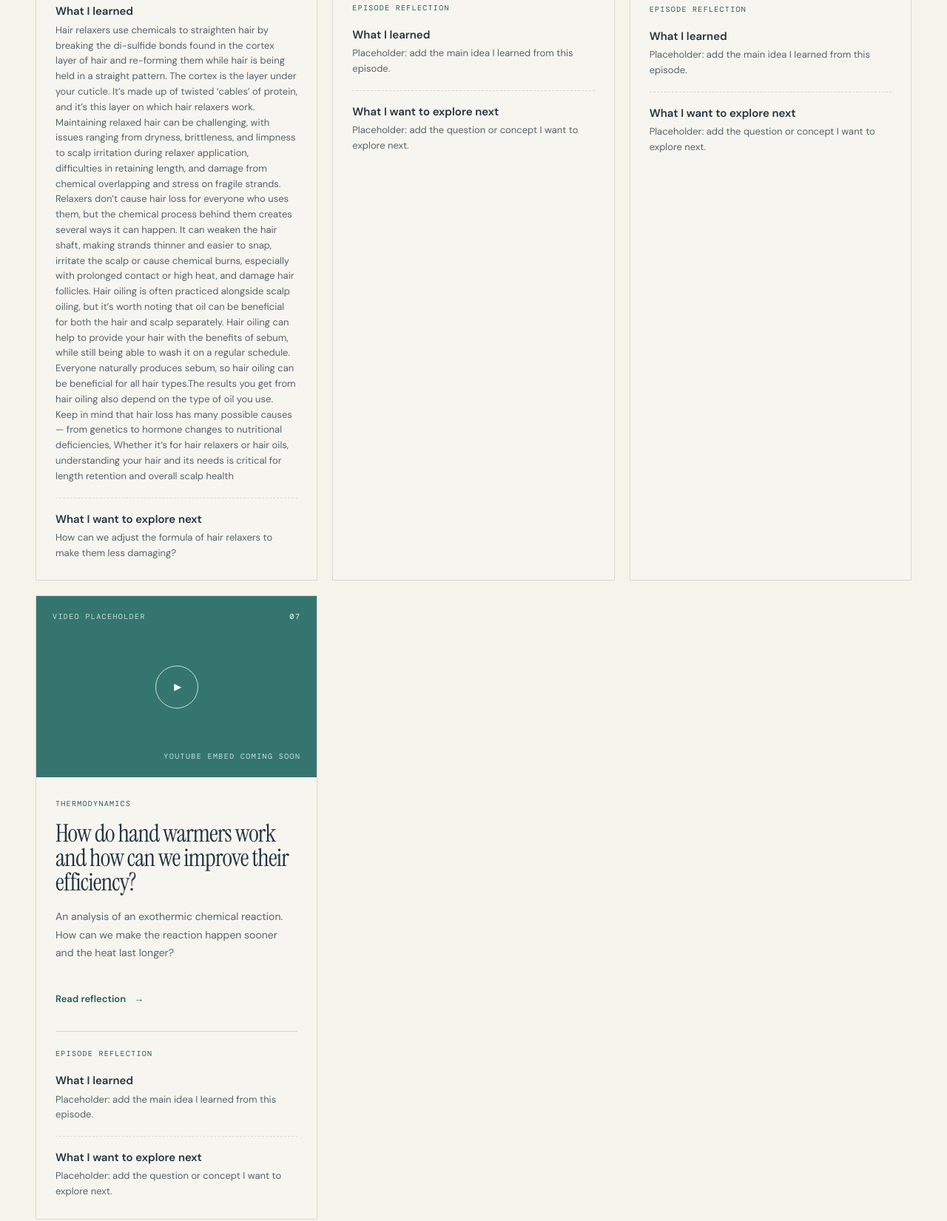
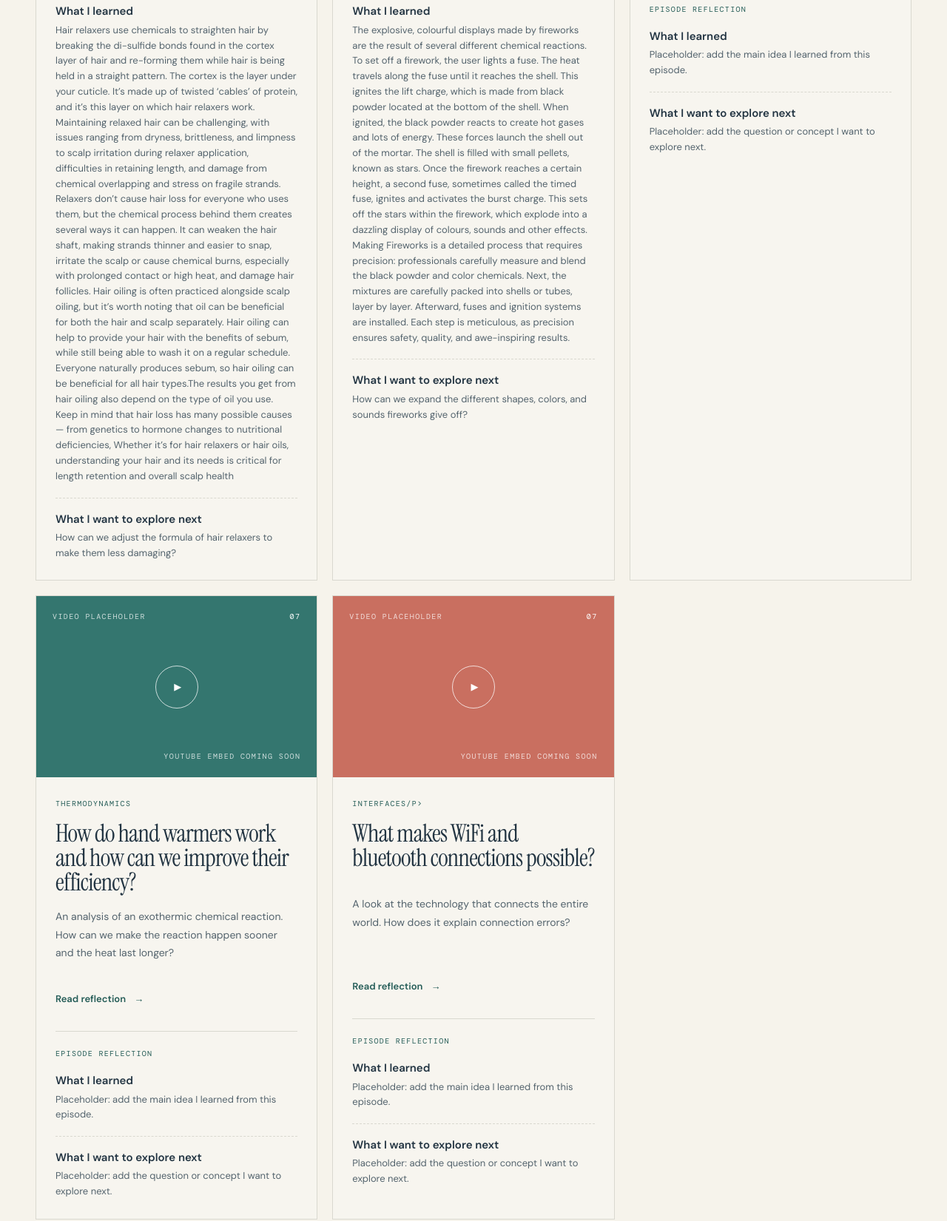
Before and after one commit to alyssaelias/ChemE-curiosity-project, a plain HTML site: page episodes.html in a window 1280 px wide. Shown: the part 2625-4276 px from the top of the page at 74% size. Drawn offline with nearby package versions, Linux system fonts and the light colour scheme.

Commit message:
Update episodes.html
update so episode 6 has the youtube embed and the placeholder for episode 8 is placed

```diff
--- a/episodes.html
+++ b/episodes.html
@@ -197,15 +197,16 @@
           </article>
 
           <article class="episode-card" id="episode-05">
-            <div class="video-placeholder video-coral" role="img" aria-label="Video placeholder for episode five">
-              <span class="video-label">Video placeholder</span>
-              <span class="video-number">05</span>
-              <span class="play-button" aria-hidden="true">▶</span>
-              <span class="video-caption">YouTube embed coming soon</span>
-            </div>
+               <iframe
+                class="video-frame"
+                src="https://www.youtube.com/embed/TcTM59v6MvA?si=wCYyY6Px6fygUvcU"
+                title="How do fireworks release light and reach the sky?"
+                loading="lazy"
+                allowfullscreen>
+              </iframe>
             <div class="episode-content">
               <p class="card-kicker">Thermodynamics</p>
-              <h2>How do fireworks release light and reach such altitudes?</h2>
+              <h2>How do fireworks release light and reach the sky</h2>
               <p>
                 An explanation of photons and kinematics. How does the chain reaction propel fireworks to reach sky-high altitudes?
               </p>
@@ -215,11 +216,11 @@
               <p class="reflection-kicker">Episode reflection</p>
               <div class="reflection-item">
                 <h3 id="reflection-05">What I learned</h3>
-                <p>Placeholder: add the main idea I learned from this episode.</p>
+                <p>The explosive, colourful displays made by fireworks are the result of several different chemical reactions. To set off a firework, the user lights a fuse. The heat travels along the fuse until it reaches the shell. This ignites the lift charge, which is made from black powder located at the bottom of the shell. When ignited, the black powder reacts to create hot gases and lots of energy. These forces launch the shell out of the mortar. The shell is filled with small pellets, known as stars. Once the firework reaches a certain height, a second fuse, sometimes called the timed fuse, ignites and activates the burst charge. This sets off the stars within the firework, which explode into a dazzling display of colours, sounds and other effects. Making Fireworks is a detailed process that requires precision: professionals carefully measure and blend the black powder and color chemicals. Next, the mixtures are carefully packed into shells or tubes, layer by layer. Afterward, fuses and ignition systems are installed. Each step is meticulous, as precision ensures safety, quality, and awe-inspiring results.</p>
               </div>
               <div class="reflection-item">
                 <h3>What I want to explore next</h3>
-                <p>Placeholder: add the question or concept I want to explore next.</p>
+                <p>How can we expand the different shapes, colors, and sounds fireworks give off?</p>
               </div>
             </section>
           </article>
@@ -280,6 +281,35 @@
             </section>
           </article>
 
+             <article class="episode-card" id="episode-08">
+              <div class="video-placeholder video-coral" role="img" aria-label="Video placeholder for episode six">
+                <span class="video-label">Video placeholder</span>
+                <span class="video-number">07</span>
+                <span class="play-button" aria-hidden="true">▶</span>
+                <span class="video-caption">YouTube embed coming soon</span>
+              </div>
+              <div class="episode-content">
+                <p class="card-kicker">Interfaces/p>
+                <h2>What makes WiFi and bluetooth connections possible?</h2>
+                <p>
+                  A look at the technology that connects the entire world. How does it explain connection errors?
+                </p>
+                <a class="text-link" href="#episode-06">Read reflection <span aria-hidden="true">→</span></a>
+              </div>
+              <section class="episode-reflection" aria-labelledby="reflection-07">
+                <p class="reflection-kicker">Episode reflection</p>
+                <div class="reflection-item">
+                  <h3 id="reflection-07">What I learned</h3>
+                  <p>Placeholder: add the main idea I learned from this episode.</p>
+                </div>
+                <div class="reflection-item">
+                  <h3>What I want to explore next</h3>
+                  <p>Placeholder: add the question or concept I want to explore next.</p>
+                </div>
+              </section>
+            </article>
+
+
 
           </div>
 
```
